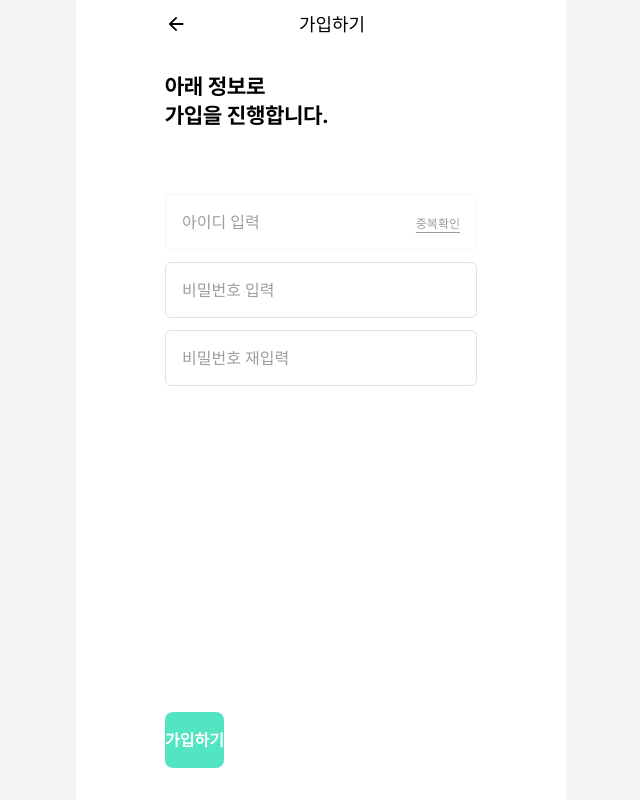
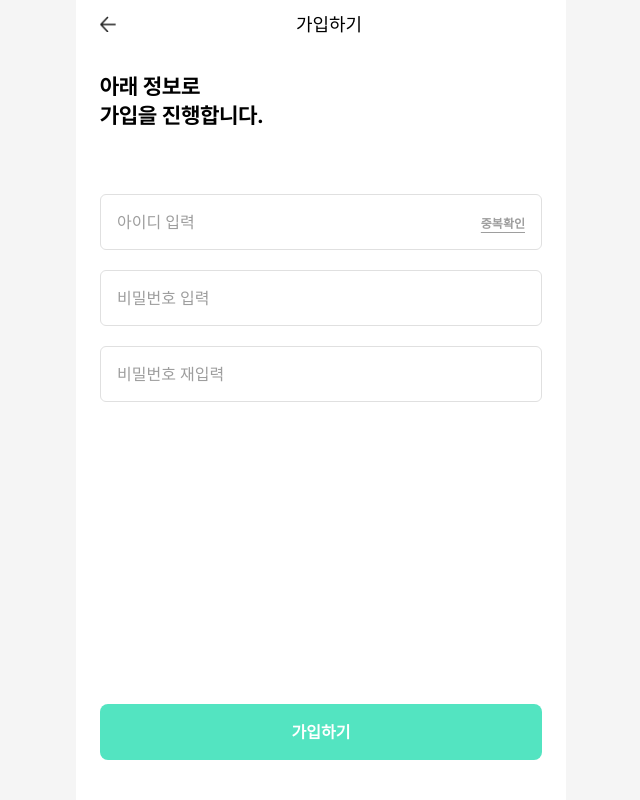
Before and after one commit to LinkDiary-Lingda/Lingda-Nextjs, a Next.js app: page /join in a window 1280 px wide. Shown: the whole page, without its empty margins (319-959 px from the left). Built offline with nearby package versions, Linux system fonts and the light colour scheme.

Commit message:
[LINGDA-80] 가입하기시 validation css 연기

```diff
--- a/src/app/join/page.tsx
+++ b/src/app/join/page.tsx
@@ -55,17 +55,18 @@ export default function Join() {
   };
 
   return (
-    <section className="flex flex-col items-center">
-      <div>
+    <section className="w-full h-full flex flex-col items-center">
+      <div className="w-full h-full flex flex-col">
         <BackHeader title="가입하기" />
         <div className="pt-6 pb-12 text-Heading-3 leading-Heading-3 font-pretendardBold">
           <h1>아래 정보로</h1>
           <h1>가입을 진행합니다.</h1>
         </div>
         <form
-          className="py-4 flex flex-col gap-3"
+          className="py-4 flex flex-grow flex-col gap-3 justify-between"
           onSubmit={handleSubmit(onSumbit)}
         >
+          <div className="flex flex-col gap-5">
             <InputGroupWithBtn
               type="text"
               placeholder="아이디 입력"
@@ -84,6 +85,7 @@ export default function Join() {
               btnHandled={dupChecked}
               btnHandledMsg={dupCheckedMsg}
               setBtnState={setDupChecked}
+              clearErrors={() => clearErrors('username')}
             />
             <InputGroup
               type="password"
@@ -111,7 +113,8 @@ export default function Join() {
                 })
               }
             />
-          <div className="absolute bottom-8">
+          </div>
+          <div className="mb-6">
             <NextButton text="가입하기" errors={errors} />
           </div>
         </form>
--- a/src/app/login/page.tsx
+++ b/src/app/login/page.tsx
@@ -23,7 +23,7 @@ export default async function Login() {
         <div className="flex justify-center">
           <LoginForm />
         </div>
-        <div className="flex justify-center mt-4">
+        {/* <div className="flex justify-center mt-4">
           <ul className="w-[203px] flex flex-row items-center justify-between text-On-Surface-Third text-Body-2 leading-Body-2">
             <li>
               <Link href="/account">아이디 찾기</Link>
@@ -35,7 +35,7 @@ export default async function Login() {
               <Link href="/account">비밀번호 찾기</Link>
             </li>
           </ul>
-        </div>
+        </div> */}
       </section>
       <section className="w-full flex flex-row justify-center items-center gap-[10px] text-Body-2 mb-12">
         <span className="text-On-Surface-Secondary">아이디가 없나요?</span>
--- a/src/components/InputGroupWithBtn.tsx
+++ b/src/components/InputGroupWithBtn.tsx
@@ -1,6 +1,6 @@
 'use client';
 import React, { useState } from 'react';
-import { FieldError } from 'react-hook-form';
+import { FieldError, UseFormClearErrors } from 'react-hook-form';
 import cls from 'classnames';
 
 type InputProps = {
@@ -14,6 +14,7 @@ type InputProps = {
   btnHandledMsg: string;
   setBtnState: (status: boolean) => void;
   error?: any;
+  clearErrors: UseFormClearErrors<any>;
 };
 
 export default function InputGroupWithBtn({
@@ -27,24 +28,26 @@ export default function InputGroupWithBtn({
   btnHandledMsg,
   setBtnState,
   error,
+  clearErrors,
 }: InputProps) {
   const [value, setValue] = useState('');
   const { onChange, name } = register();
   const handleInputChange = (e: React.ChangeEvent<HTMLInputElement>) => {
+    clearErrors();
     setValue(e.target.value);
     setBtnState(false);
     onChange(e);
   };
   return (
-    <div className="flex flex-col gap-1">
+    <div className="w-full flex flex-col gap-1">
       {label && <label htmlFor={name}>{label}</label>}
       <div
         className={cls(
-          'flex flex-row items-center justify-between w-[312px] h-[56px] px-4 border rounded-md',
-          { 'border-Gray-02': !error || !value },
-          { 'border-Primary-02': value && !btnHandled },
-          { 'border-Blue-02': btnHandled },
-          { 'border-Red-02': error }
+          'flex flex-row items-center justify-between h-[56px] px-4 rounded-md',
+          { 'border border-Surface-Container': !error && !value },
+          { 'border-2 border-Primary': value && !btnHandled && !error },
+          { 'border border-Success': btnHandled },
+          { 'border border-Error': error }
         )}
       >
         <input
@@ -52,14 +55,16 @@ export default function InputGroupWithBtn({
           onChange={handleInputChange}
           placeholder={placeholder}
           type={type}
-          className="outline-none placeholder:text-Gray-06 text-semibold h-[54px] w-[230px]"
+          className="text-Body-1 outline-none placeholder:text-On-Surface-Third placeholder:font-medium text-On-Surface-Primary font-semibold w-[230px]"
         />
         <div>
           <button
+            type="button"
             className={cls(
-              'text-Detail-1 text-Gray-06 underline underline-offset-4',
-              { 'text-Primary-04': value }
+              'text-Detail-1 text-Gray-06 underline underline-offset-4 font-bold',
+              { 'text-Primary-04': value && !error }
             )}
+            disabled={error || btnHandled}
             onClick={btnOnClick}
           >
             {btnTitle}
@@ -72,7 +77,7 @@ export default function InputGroupWithBtn({
         </small>
       )}
       {btnHandledMsg && (
-        <small role="inform" className="text-Blue-02">
+        <small role="inform" className="text-Success">
           {btnHandledMsg}
         </small>
       )}
--- a/src/components/header/BackHeader.tsx
+++ b/src/components/header/BackHeader.tsx
@@ -1,7 +1,8 @@
 'use client';
 import { useRouter } from 'next/navigation';
 import React from 'react';
-import { IoMdArrowBack } from 'react-icons/io';
+import backArrow from '../../images/header-arrow.png';
+import Image from 'next/image';
 
 export default function BackHeader({ title }: { title: string }) {
   const router = useRouter();
@@ -13,7 +14,7 @@ export default function BackHeader({ title }: { title: string }) {
           onClick={router.back}
           aria-label="go-back-button"
         >
-          <IoMdArrowBack />
+          <Image src={backArrow} width={16} height={15} alt="back-button" />
         </li>
         <li>
           <p className="text-Heading-4" aria-label="title">
--- a/tailwind.config.ts
+++ b/tailwind.config.ts
@@ -38,7 +38,7 @@ const config: Config = {
         Primary: '#53E4C1',
         Primary2: '#27DDB1',
         'On-Primary': '#FFFFFF',
-        'Primary-Container': '#D2F8EF',
+        'Primary-Container': '#D3F8EF',
         'Primary-Container-Low': '#D2F8EF',
         'On-Primary-Container': '#1DB994',
         'Surface-Container-Lowest': '#FFFFFF',
@@ -51,9 +51,9 @@ const config: Config = {
         'Outline-Low': '#EEEEEE',
         'Snackbar-Container': '#212121',
         'On-Snackbar-Container': '#FAFAFA',
-        Success: '#FF6914',
+        Success: '#1F74F5',
         'On-Success': '#FFFFFF',
-        'Success-Container': '#FFF3EB',
+        'Success-Container': '#E3EEFF',
         Error: '#F04242',
         'On-Error': '#FFFFFF',
         'Dim-30': '#B2B2B2',
```
Also changed, not shown: src/images/header-arrow.png (added). Lines whose indentation alone changed are shown as unchanged.
